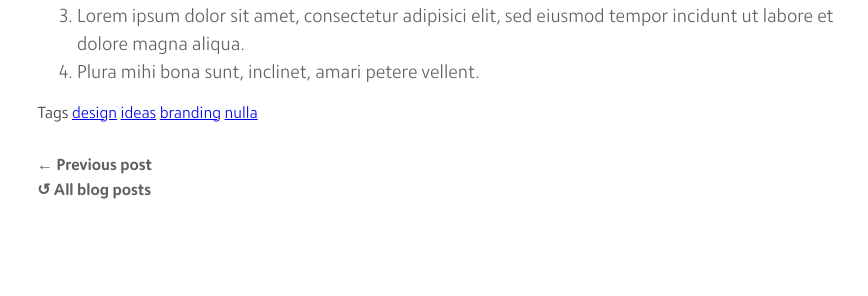
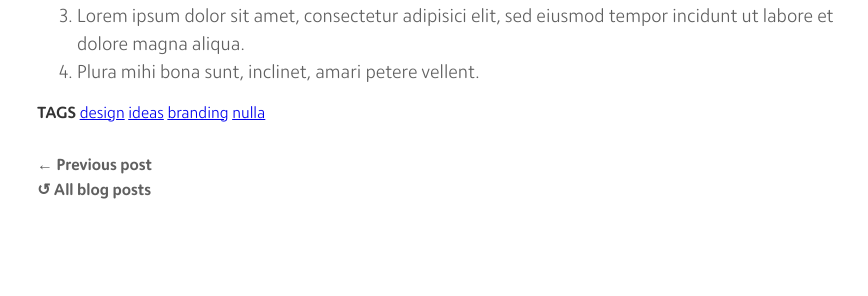
Before and after one commit to MrAnnix/MrAnnix.github.io, a Jekyll site: the page built from _posts/2019-03-22-workspace-design-trends-and-ideas.md, in a window 1280 px wide. Shown: the part 1052-1348 px from the top of the page, without its empty margins (203-1071 px from the left). Built offline with Jekyll 4.4.1, drawn with Linux system fonts in a browser that asks for light colours.

Commit message:
Update _common.scss

```diff
--- a/_sass/_common.scss
+++ b/_sass/_common.scss
@@ -429,12 +429,12 @@ code,pre,tt {
     display: inline
 }
 
-.post-tags .tags-title span {
+.post-tags .tags-title {
     text-transform: uppercase;
     font-weight: 700;
 }
 
-.post-tags .tags-title span::after {
+.post-tags .tags-title::after {
     height: 1px;
     width: 40px;
 }
@@ -443,7 +443,7 @@ code,pre,tt {
 
 }
 
-.post-tags .tags-list span {
+.post-tags .tags-list {
 
 }
 
```
